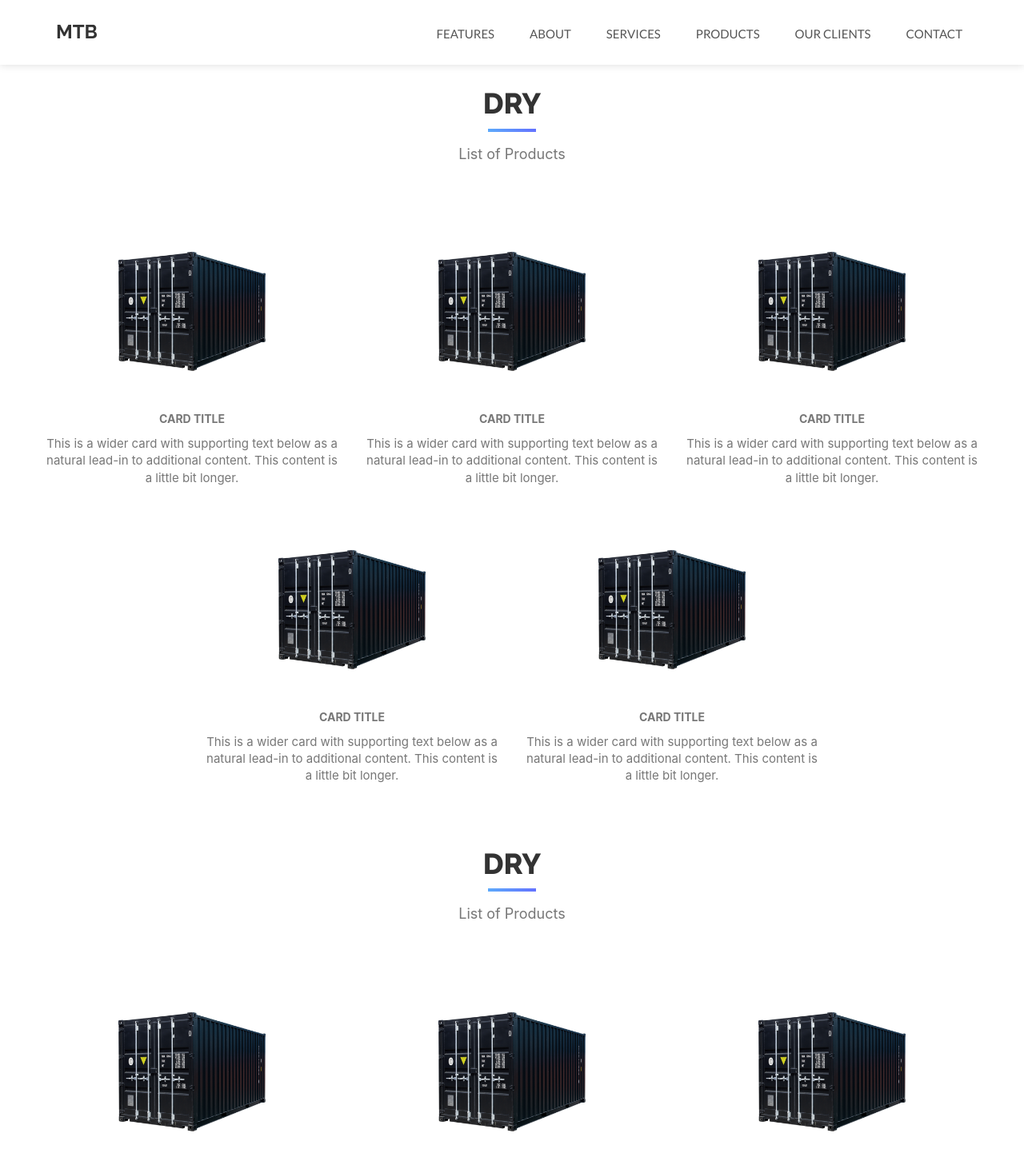
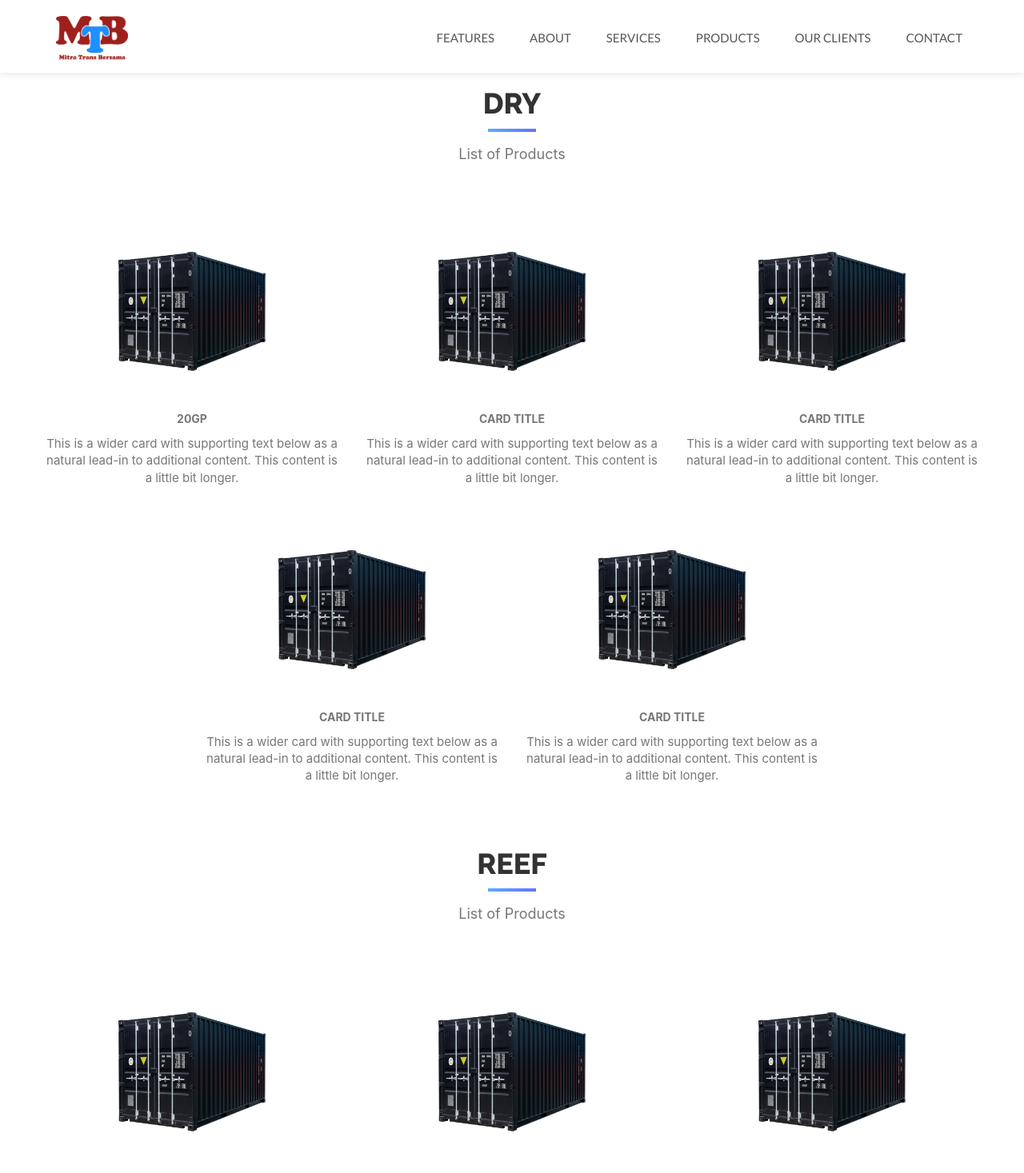
Before and after one commit to hubertwirawan/React-Landing-master, a React (Create React App) app: page /products in a window 1280 px wide. Shown: the top 1467 px of the page at 80% size. Built offline with nearby package versions, Linux system fonts and the light colour scheme; what smooth-scroll would draw is missing.

Commit message:
logo added

```diff
--- a/public/css/style.css
+++ b/public/css/style.css
@@ -72,7 +72,7 @@ hr {
 }
 /* Navigation */
 #menu {
-  padding: 15px;
+  padding: 20px;
   transition: all 0.8s;
 }
 #menu.navbar-default {
--- a/src/components/header.jsx
+++ b/src/components/header.jsx
@@ -13,7 +13,7 @@ export const Header = (props) => {
                 </h1>
                 <p>{props.data ? props.data.paragraph : 'Loading'}</p>
                 <a
-                  href='#features'
+                  href='/home#features'
                   className='btn btn-custom btn-lg page-scroll'
                 >
                   Learn More
--- a/src/components/listproduct.jsx
+++ b/src/components/listproduct.jsx
@@ -17,7 +17,7 @@ export const ListProduct = (props) => {
                 <div className="card" style={{width:"100%"}}>
                   <img class="card-img-top" src="img/20ftctr2.png" alt="Card image cap" width={"100%"} />
                   <div class="card-body">
-                    <h5 class="card-title">Card title</h5>
+                    <h5 class="card-title">20GP</h5>
                     <p class="card-text">This is a wider card with supporting text below as a natural lead-in to additional content. This content is a little bit longer.</p>
                   </div>
                 </div>
@@ -68,7 +68,7 @@ export const ListProduct = (props) => {
       </div>
       <div className='container'>
         <div className='section-title'>
-          <h2>DRY</h2>
+          <h2>REEF</h2>
           <p>
             List of Products
           </p>
--- a/src/components/navigation.jsx
+++ b/src/components/navigation.jsx
@@ -19,7 +19,8 @@ export const Navigation = (props) => {
             <span className='icon-bar'></span>{' '}
           </button>
           <a className='navbar-brand page-scroll' href='/home#page-top'>
-            MTB
+          <img src="/img/logo-mtb.png"/>
+            {/* MTB */}
           </a>{' '}
         </div>
 
```
Also changed, not shown: public/css/bootstrap.css.
